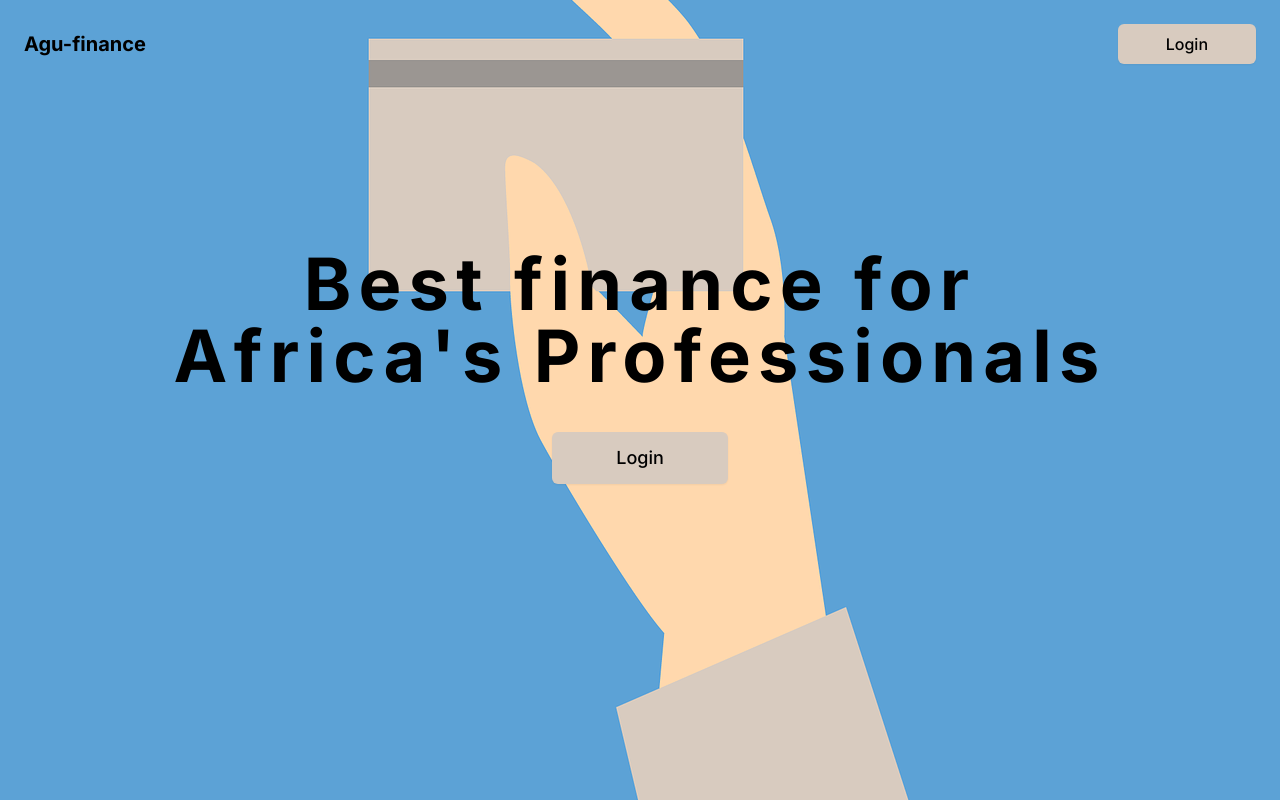
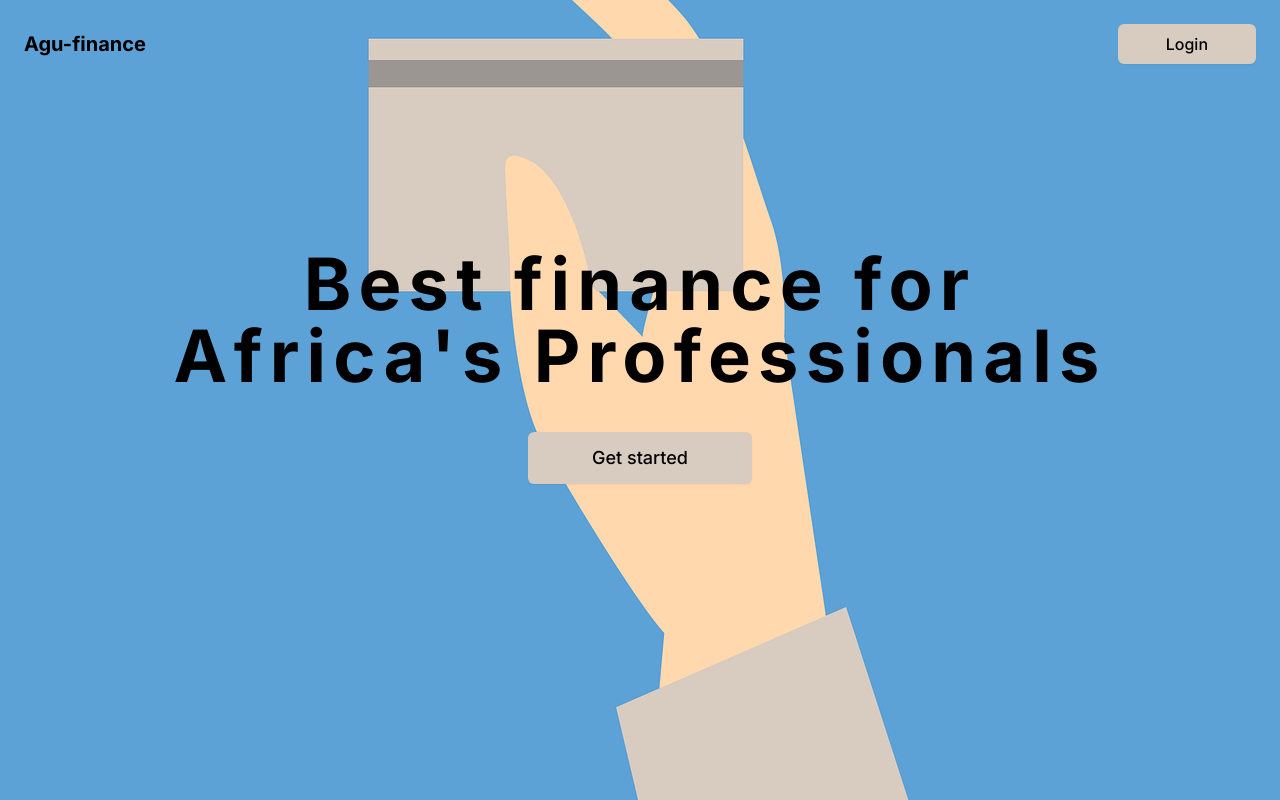
Before and after one commit to HenryAgu/agu-finance, a Next.js app: page / in a window 1280 px wide. Built offline with nearby package versions, Linux system fonts and the light colour scheme.

Commit message:
FEAT: login page setup

```diff
--- a/src/app/layout.tsx
+++ b/src/app/layout.tsx
@@ -5,7 +5,7 @@ import "./globals.css";
 const inter = Inter({ subsets: ["latin"] });
 
 export const metadata: Metadata = {
-  title: "Create Next App",
+  title: "Agu-finance",
   description: "Generated by create next app",
 };
 
--- /dev/null
+++ b/src/app/login/page.tsx
@@ -0,0 +1,11 @@
+import React from 'react'
+
+const page = () => {
+  return (
+    <div>
+      login
+    </div>
+  )
+}
+
+export default page
--- a/src/app/page.tsx
+++ b/src/app/page.tsx
@@ -1,3 +1,5 @@
+import Link from "next/link";
+
 export default function Home() {
   return (
     <main className="bg-home-background-image bg-no-repeat bg-center bg-cover h-screen w-full">
@@ -6,7 +8,7 @@ export default function Home() {
           <p className="font-bold text-xl">Agu-finance</p>
         </div>
         <div>
-          <button className="bg-primaryButton px-12 py-2 font-medium rounded-md shadow-sm lg:text-base">
+          <button className="bg-primaryButton hover:shadow-lg px-12 py-2 font-medium rounded-md shadow-sm lg:text-base">
             Login
           </button>
         </div>
@@ -15,9 +17,11 @@ export default function Home() {
         <h1 className="text-black text-center text-5xl w-11/12 font-bold lg:text-7xl lg:tracking-widest lg:leading-none">
           Best finance for <br /> Africa's Professionals
         </h1>
-        <button className="bg-secondaryButton px-16 py-3 font-medium rounded-md shadow-sm lg:text-lg">
-          Login
-        </button>
+        <Link href="/login">
+          <button className="bg-secondaryButton hover:shadow-lg px-16 py-3 font-medium rounded-md shadow-sm lg:text-lg">
+            Get started
+          </button>
+        </Link>
       </div>
     </main>
   );
```
